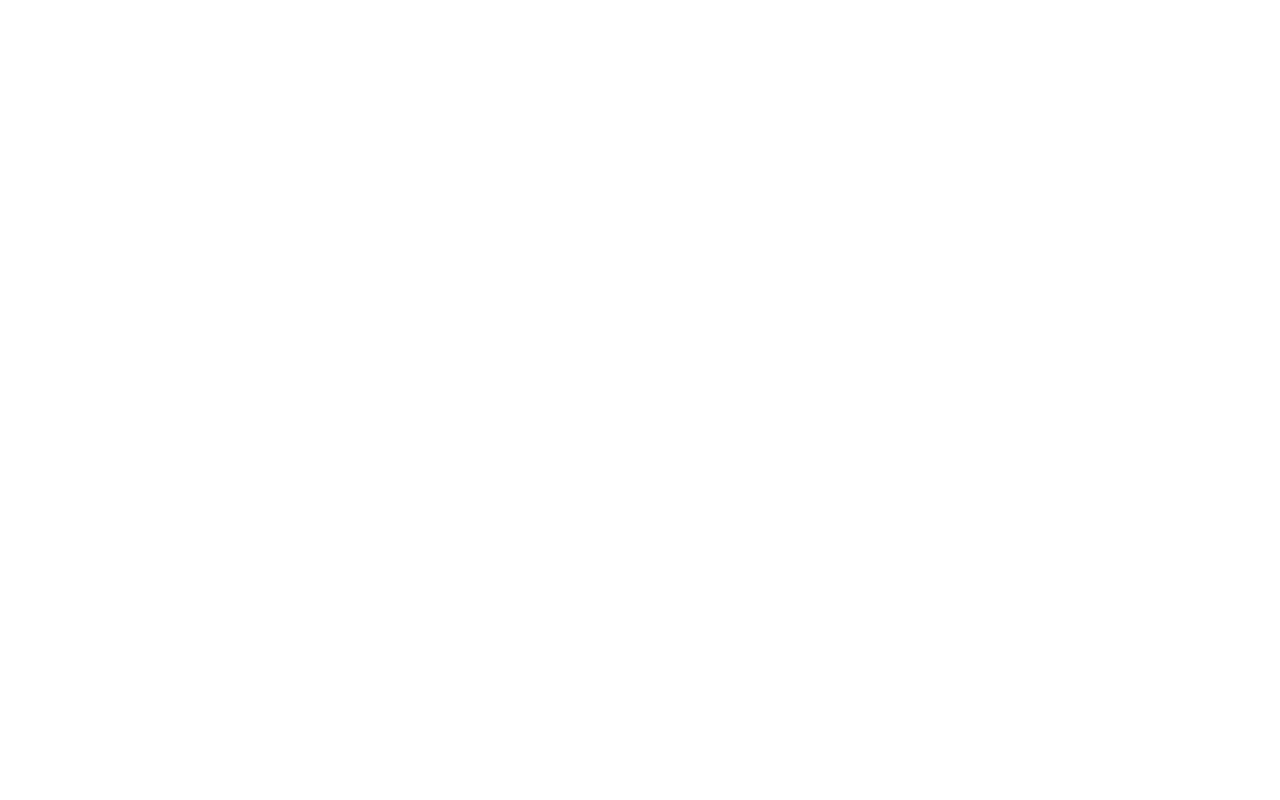
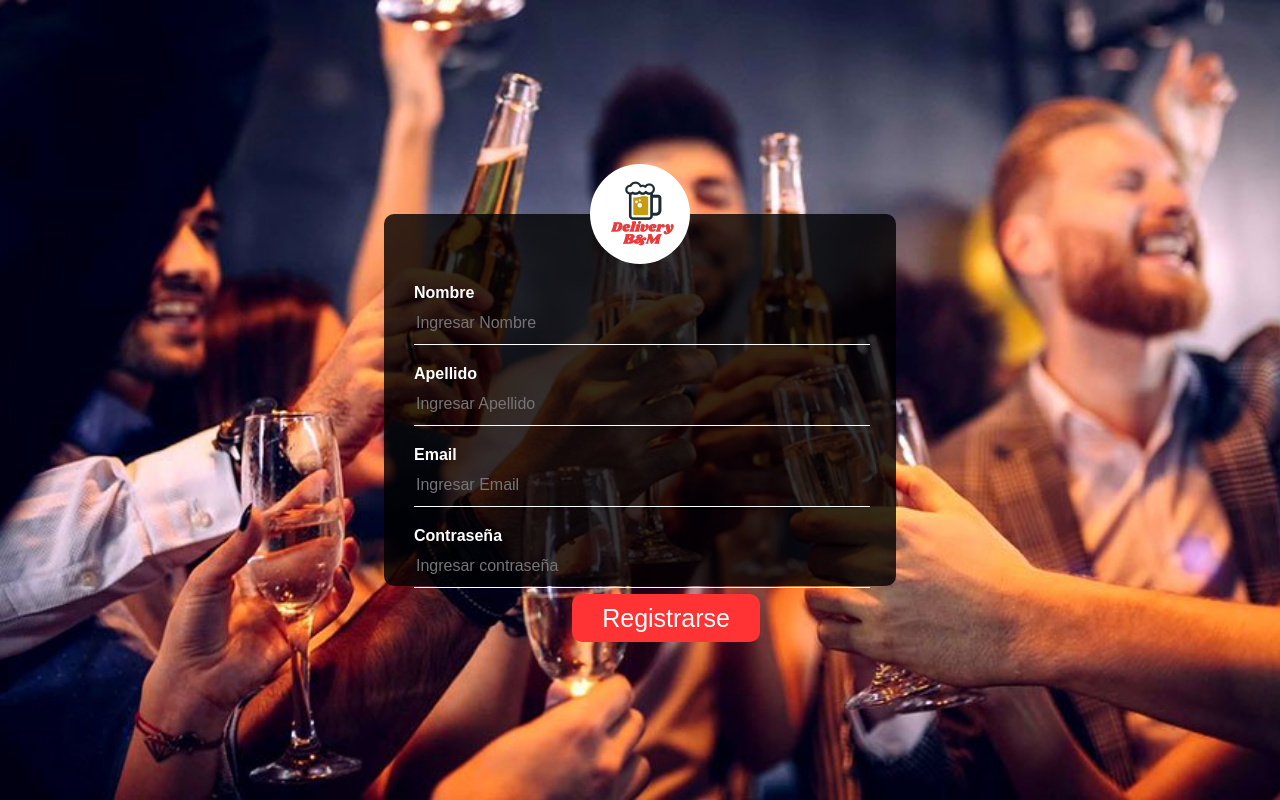
Before and after one commit to Matuteezequiel/ProyectoBM, a plain HTML site: page Registrate/register.html in a window 1280 px wide. Drawn offline with Linux system fonts and the light colour scheme.

Commit message:
registrarse completo

```diff
--- a/Registrate/register.html
+++ b/Registrate/register.html
@@ -4,9 +4,34 @@
     <meta charset="UTF-8">
     <meta http-equiv="X-UA-Compatible" content="IE=edge">
     <meta name="viewport" content="width=device-width, initial-scale=1.0">
+    <link rel="stylesheet" href="/css/style.css">
+    <link rel="icon" href="/imagenes/logologo.ico">
     <title>Registrate</title>
 </head>
-<body>
+<body class="backgroundLogin">
+    <div class="login-box">
+        <img class="avatar" src="/imagenes/logofooter.png" alt="">
+        <!-- <h1>Login </h1> -->
+        <form>
+            <!-- userName -->
+            <label for="name">Nombre</label>
+            <input class="text" type="text" placeholder="Ingresar Nombre">
+
+            <label for="lastName">Apellido</label>
+            <input class="text" type="text" placeholder="Ingresar Apellido">
+
+            <label for="email">Email</label>
+            <input class="text" type="text" placeholder="Ingresar Email">
+
+            <!-- password -->
+            <label for="password">Contraseña</label>
+            <input class="password" type="password" placeholder="Ingresar contraseña">
+            <div class="b">
+            <a class="registrarseBoton" href="#">Registrarse</a>
+            </div>
+
+        </form>
+    </div>
 
 </body>
 </html>
--- a/css/style.css
+++ b/css/style.css
@@ -269,11 +269,11 @@ footer{
     height: 100vh;
 
 }
-
+                                                                             /* registrate */
 .login-box{
     width: 40%;
-    height: 420px;
-    background: rgb(0, 0, 0, 0.8);
+    height: 46.5%;
+    background: rgba(0, 0, 0, 0.8);
     color: #fff;
     top: 50%;
     left: 50%;
@@ -293,6 +293,7 @@ footer{
     left: calc(50% - 50px);
     background: white;
 }
+
 
 .login-box h1{
     margin: 0;
@@ -325,15 +326,27 @@ footer{
     font-size: 16px;
 }
 
-.login-box .submit{
+.b .registrarseBoton{
     border:none;
+    text-decoration: none;
     outline: none;
-    height: 40px;
+    height: 50px;
+    width: 20%;
     background: #ff3333;
-    font-size: 18px;
+    font-size: 25px;
     border-radius: 10px;
     color: white;
+    margin-left: 35%;
+    padding-left: 30px;
+    padding-right: 30px;
+    padding-top: 10px;
+    padding-bottom: 10px;
     /* box-shadow: 1px 5px 5px 5px #fff; */
+}
+
+.registrarseBoton:hover{
+    background: #fff;
+    color: #ff3333;
 }
 
 .login-box a{
@@ -345,5 +358,15 @@ footer{
 }
 
 .login-box a:hover{
+    color: #ff3333;
+}
+
+.login-box .submit{
+    border:none;
+    outline: none;
+    height: 40px;
+    background: #ff3333;
+    font-size: 18px;
+    border-radius: 10px;
     color: white;
 }
```
